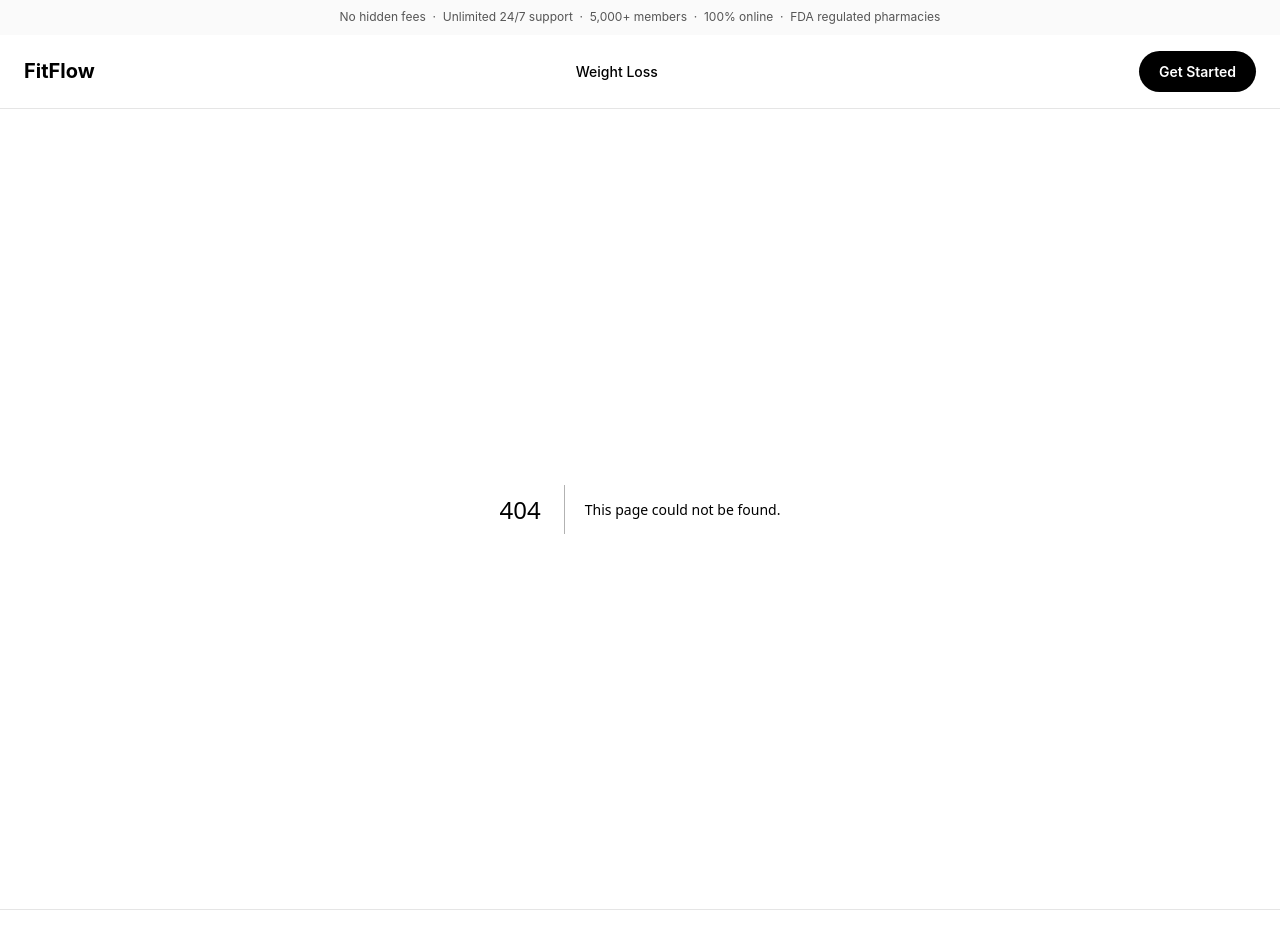
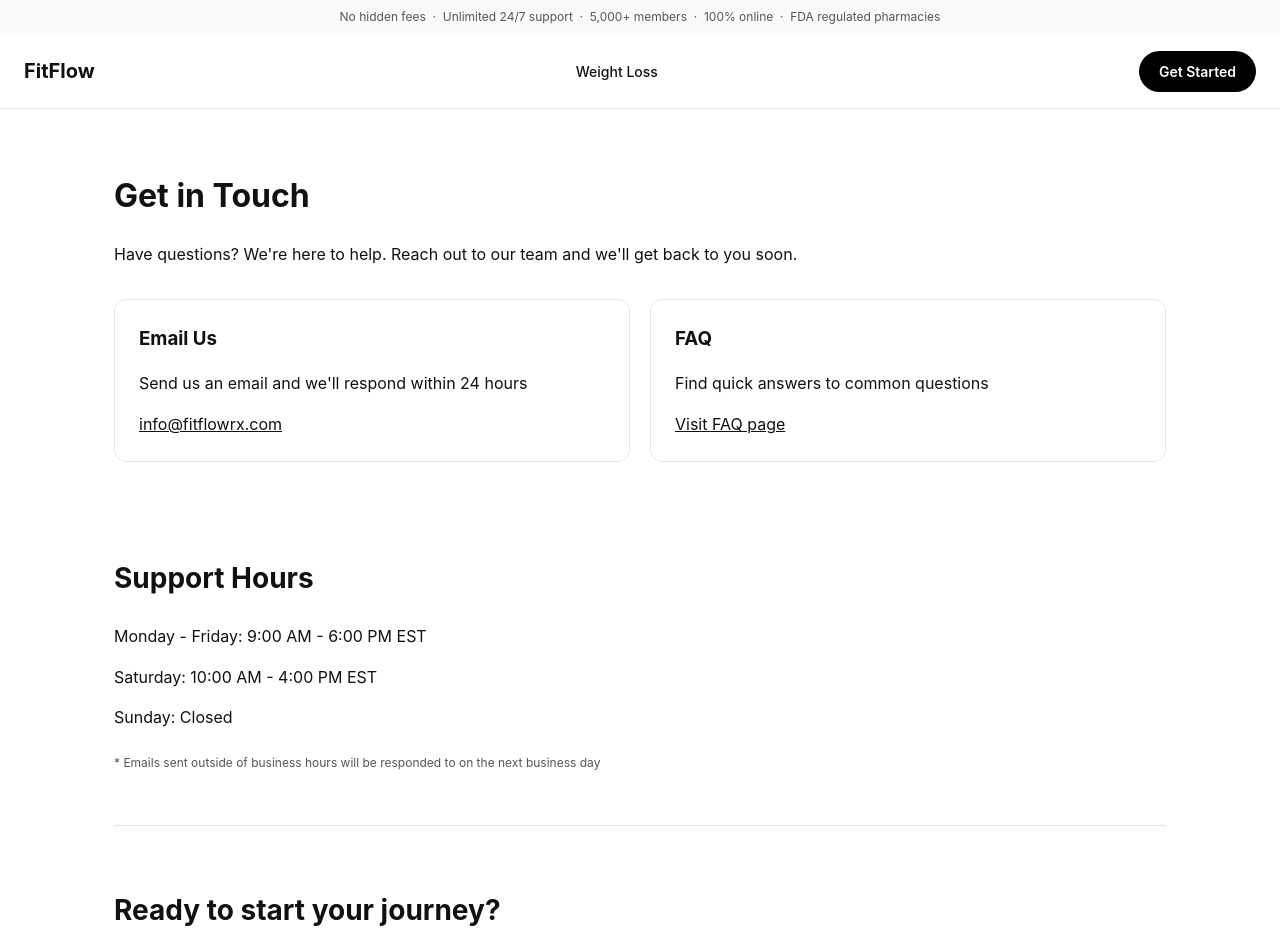
Before and after one commit to AdrienCohen1/fitflow-site, a Next.js app: page /contact in a window 1280 px wide. Before the commit this address had no page. Shown: the top 948 px of the page. Built offline with nearby package versions, Linux system fonts and the light colour scheme.

Commit message:
Add ContactPage component with metadata and content

```diff
--- /dev/null
+++ b/app/contact/page.tsx
@@ -0,0 +1,50 @@
+import type { Metadata } from "next";
+
+export const metadata: Metadata = {
+  title: "Contact FitFlow Health - Weight Loss Support & Questions",
+  description:
+    "Get in touch with FitFlow's customer support team. Email support, FAQ resources, and expert help for your weight loss journey.",
+  alternates: { canonical: "/contact" },
+};
+
+export default function ContactPage() {
+  return (
+    <div className="container" style={{ paddingTop: 40, paddingBottom: 60 }}>
+      <h1>Get in Touch</h1>
+      <p className="lead">
+        Have questions? We&apos;re here to help. Reach out to our team and we&apos;ll get back to
+        you soon.
+      </p>
+
+      <div className="card-grid">
+        <div className="card">
+          <h3>Email Us</h3>
+          <p>Send us an email and we&apos;ll respond within 24 hours</p>
+          <a href="mailto:info@fitflowrx.com">info@fitflowrx.com</a>
+        </div>
+        <div className="card">
+          <h3>FAQ</h3>
+          <p>Find quick answers to common questions</p>
+          <a href="/faq">Visit FAQ page</a>
+        </div>
+      </div>
+
+      <section>
+        <h2>Support Hours</h2>
+        <p>Monday - Friday: 9:00 AM - 6:00 PM EST</p>
+        <p>Saturday: 10:00 AM - 4:00 PM EST</p>
+        <p>Sunday: Closed</p>
+        <p className="legal-note">
+          * Emails sent outside of business hours will be responded to on the next business day
+        </p>
+      </section>
+
+      <section>
+        <h2>Ready to start your journey?</h2>
+        <a className="cta-btn" href="https://go.fitflowrx.com/start-online-visit/newweightlossintake">
+          Get Started
+        </a>
+      </section>
+    </div>
+  );
+}
```
